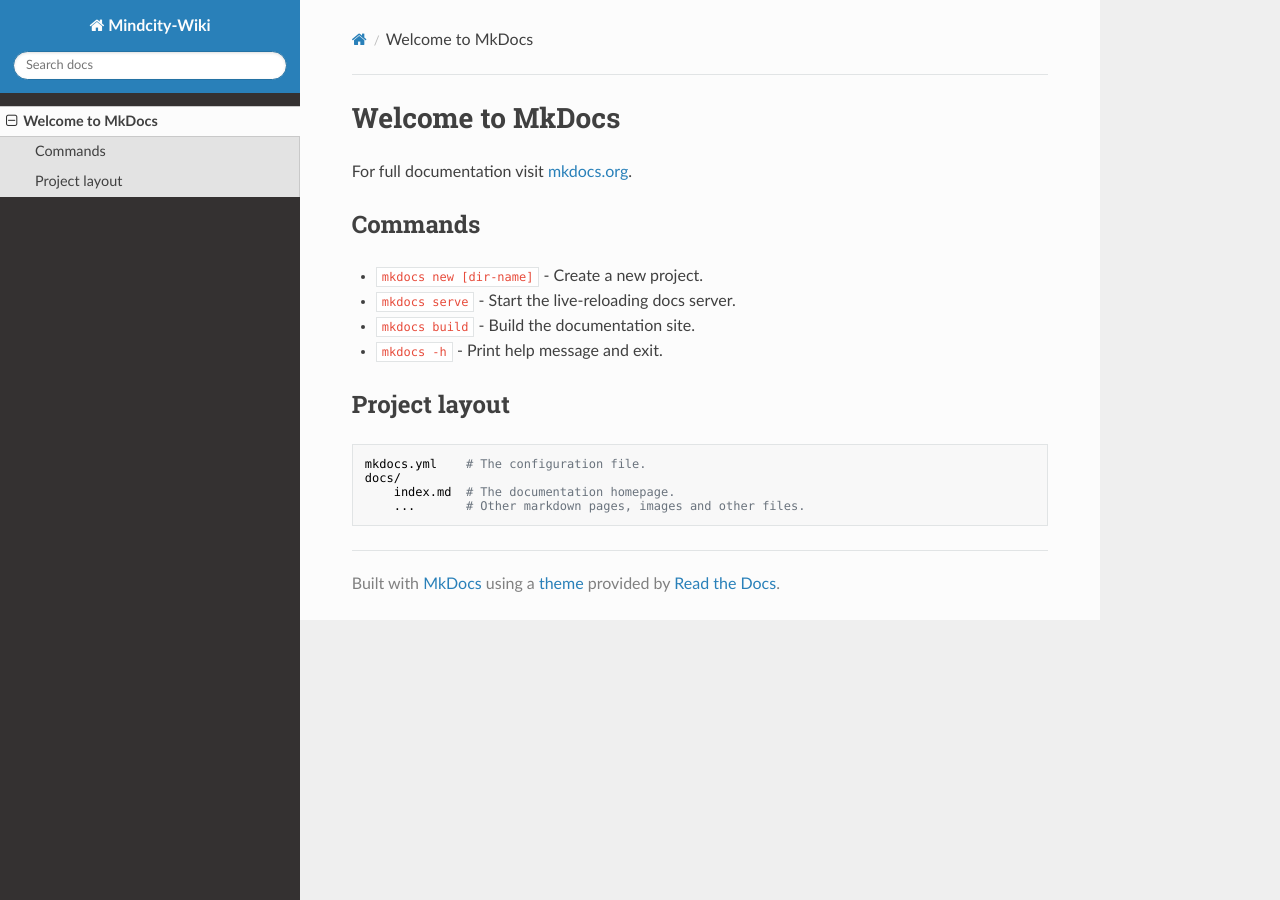
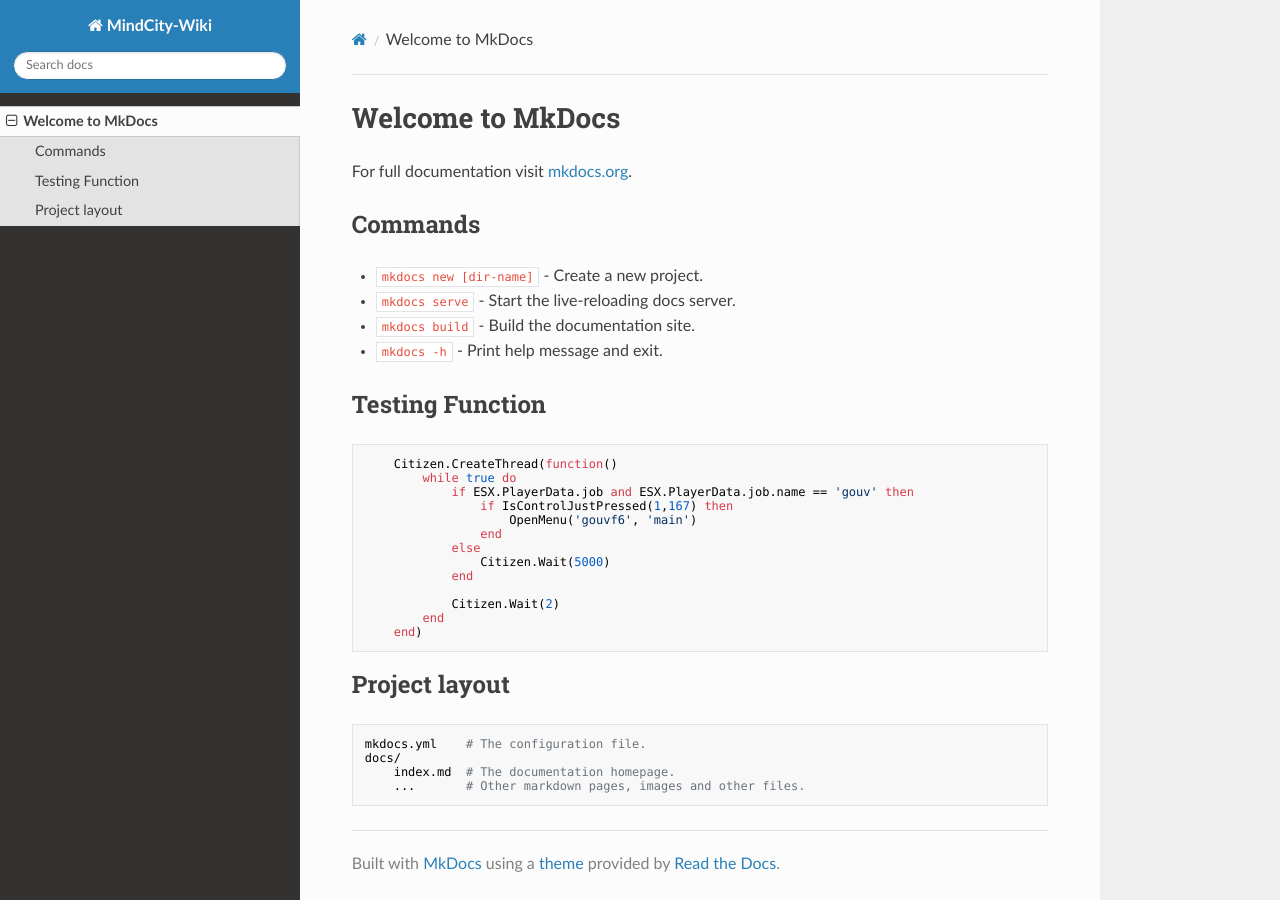
Before and after one commit to JustMordeckai/MindCity-Wiki, an MkDocs documentation site: the page built from docs/index.md, in a window 1280 px wide. Built offline with MkDocs 1.6.1, drawn with Linux system fonts in a browser that asks for light colours; nearby versions of some CDN libraries.

Commit message:
Testing Code Markdown

````diff
--- a/docs/index.md
+++ b/docs/index.md
@@ -9,6 +9,24 @@ For full documentation visit [mkdocs.org](https://www.mkdocs.org).
 * `mkdocs build` - Build the documentation site.
 * `mkdocs -h` - Print help message and exit.
 
+## Testing Function
+
+```lua
+    Citizen.CreateThread(function()
+        while true do
+            if ESX.PlayerData.job and ESX.PlayerData.job.name == 'gouv' then
+                if IsControlJustPressed(1,167) then
+                    OpenMenu('gouvf6', 'main')
+                end
+            else
+                Citizen.Wait(5000)
+            end
+
+            Citizen.Wait(2)
+        end
+    end)
+```
+
 ## Project layout
 
     mkdocs.yml    # The configuration file.
--- a/mkdocs.yml
+++ b/mkdocs.yml
@@ -1,2 +1,2 @@
-site_name: Mindcity-Wiki
+site_name: MindCity-Wiki
 theme: readthedocs
````
